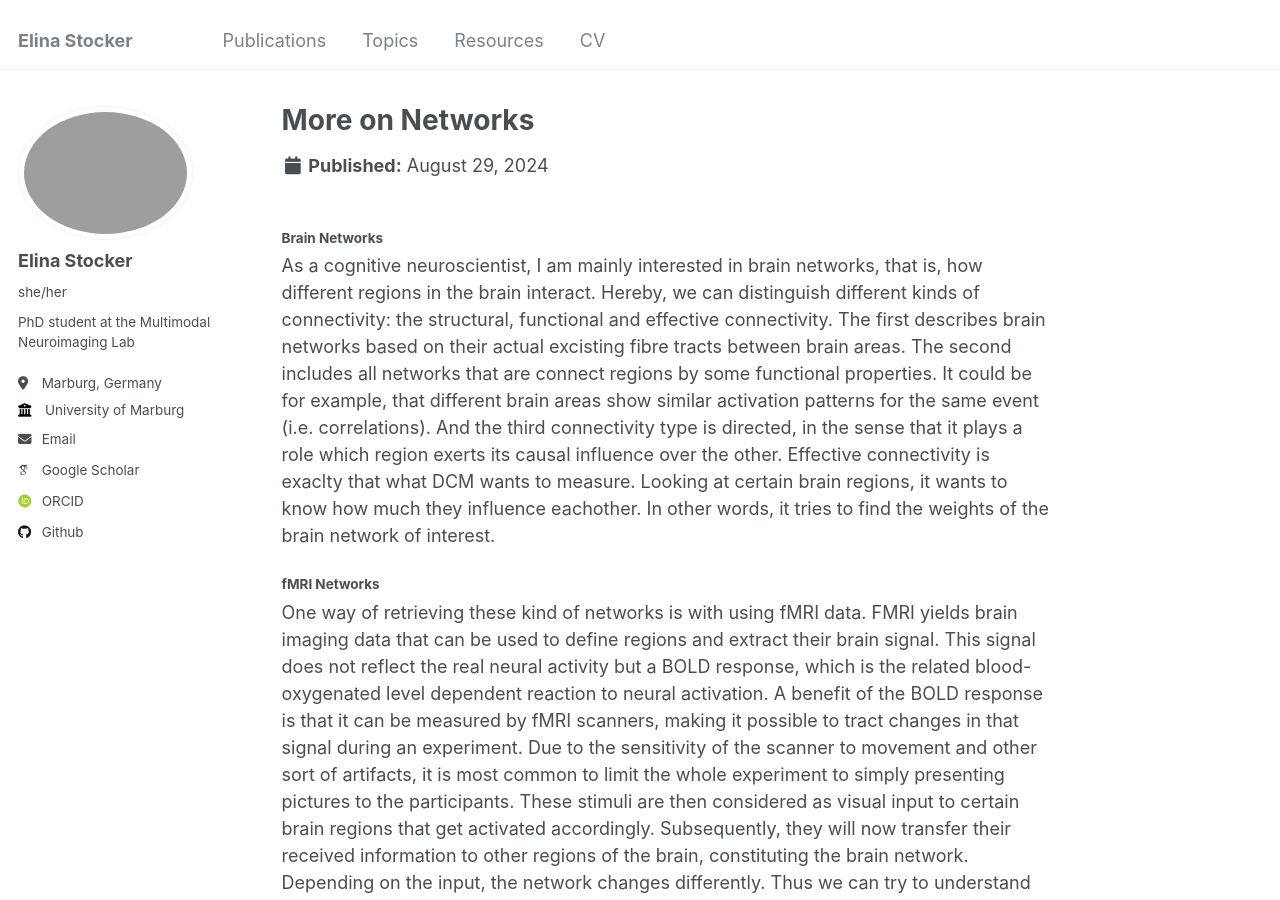
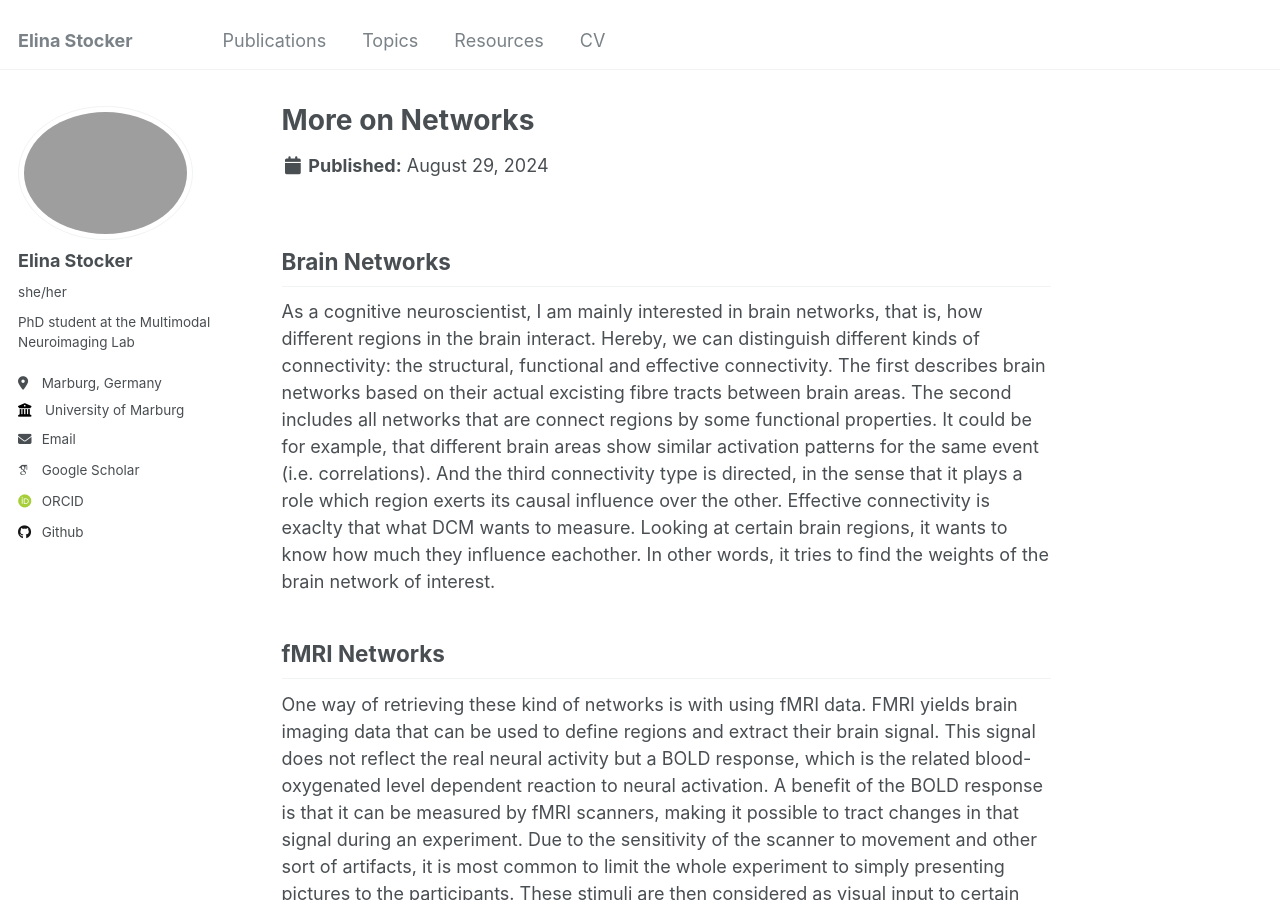
Before and after one commit to juliaelina/elina-stocker, a Jekyll site: the page built from _topics/DCM_part-02.md, in a window 1280 px wide and 900 px high. Built offline with Jekyll 4.4.1, drawn with Linux system fonts in a browser that asks for light colours; some web fonts are replaced.

Commit message:
new headers

```diff
--- a/_topics/DCM_part-02.md
+++ b/_topics/DCM_part-02.md
@@ -4,9 +4,9 @@ excerpt: "DCM<br/><img src='/images/fMRI.png' width='250' height='250'>"
 collection: topics
 ---
 
-#### Brain Networks
+## Brain Networks
 As a cognitive neuroscientist, I am mainly interested in brain networks, that is, how different regions in the brain interact. Hereby, we can distinguish different kinds of connectivity: the structural, functional and effective connectivity. The first describes brain networks based on their actual excisting fibre tracts between brain areas. The second includes all networks that are connect regions by some functional properties. It could be for example, that different brain areas show similar activation patterns for the same event (i.e. correlations). And the third connectivity type is directed, in the sense that it plays a role which region exerts its causal influence over the other. Effective connectivity is exaclty that what DCM wants to measure. Looking at certain brain regions, it wants to know how much they influence eachother. In other words, it tries to find the weights of the brain network of interest.
 
-#### fMRI Networks
+## fMRI Networks
 One way of retrieving these kind of networks is with using fMRI data. FMRI yields brain imaging data that can be used to define regions and extract their brain signal. This signal does not reflect the real neural activity but a BOLD response, which is the related blood-oxygenated level dependent reaction to neural activation. A benefit of the BOLD response is that it can be measured by fMRI scanners, making it possible to tract changes in that signal during an experiment. Due to the sensitivity of the scanner to movement and other sort of artifacts, it is most common to limit the whole experiment to simply presenting pictures to the participants. These stimuli are then considered as visual input to certain brain regions that get activated accordingly. Subsequently, they will now transfer their received information to other regions of the brain, constituting the brain network. Depending on the input, the network changes differently. Thus we can try to understand how certain stimuli change certain connections while others do not.
 Unfortunatly, we do not have access to the real changes occuring in these networks, as we only get the indirect BOLD measures. Thus we try to "infer" (predict) these changes depending on our fMRI data.
```
Also changed, not shown: _topics/DCM_part-01.md (+1 -1 lines).
